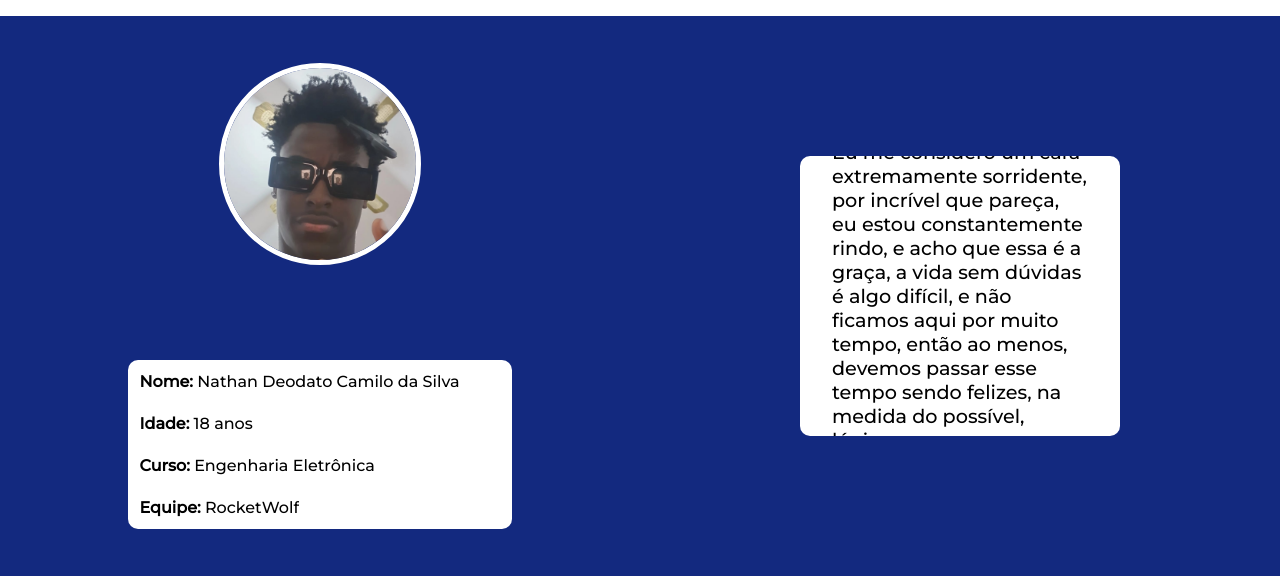
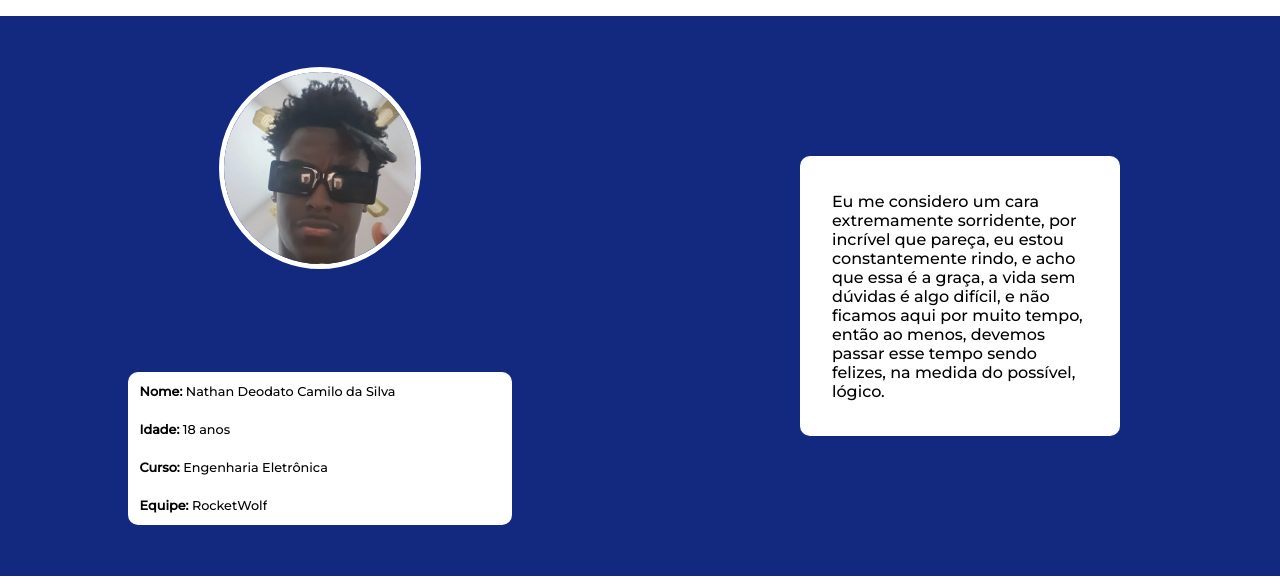
Before and after one commit to NathanDeodato/mySelf-IEEE, a plain HTML site: page index.html in a window 1280 px wide. Shown: the part 104-692 px from the top of the page. Drawn offline with Linux system fonts and the light colour scheme.

Commit message:
Atualização no tamanho das fontes das tags p

```diff
--- a/style.css
+++ b/style.css
@@ -80,7 +80,7 @@ main {
 .mySelfP {
     margin: 3%;
 
-    font-size: 1em;
+    font-size: 0.8em;
 }
 
 .nathanPicture {
@@ -104,8 +104,9 @@ main {
 
 .myDescriptionP {
     width: 80%;
+    height: 60%
 
-    font-size: 1.2em;
+    font-size: 1em;
 }
 
 /* Footer */
```
